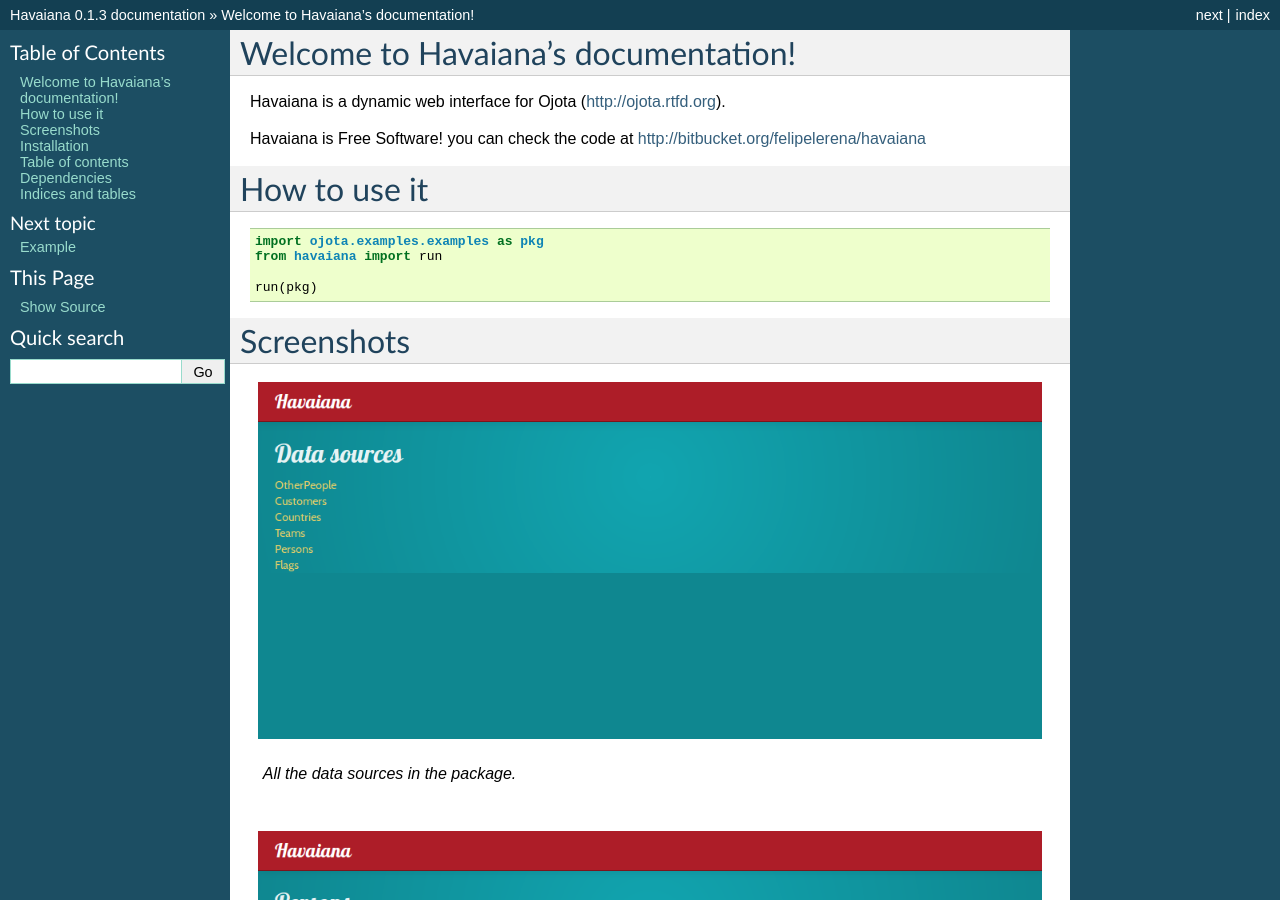
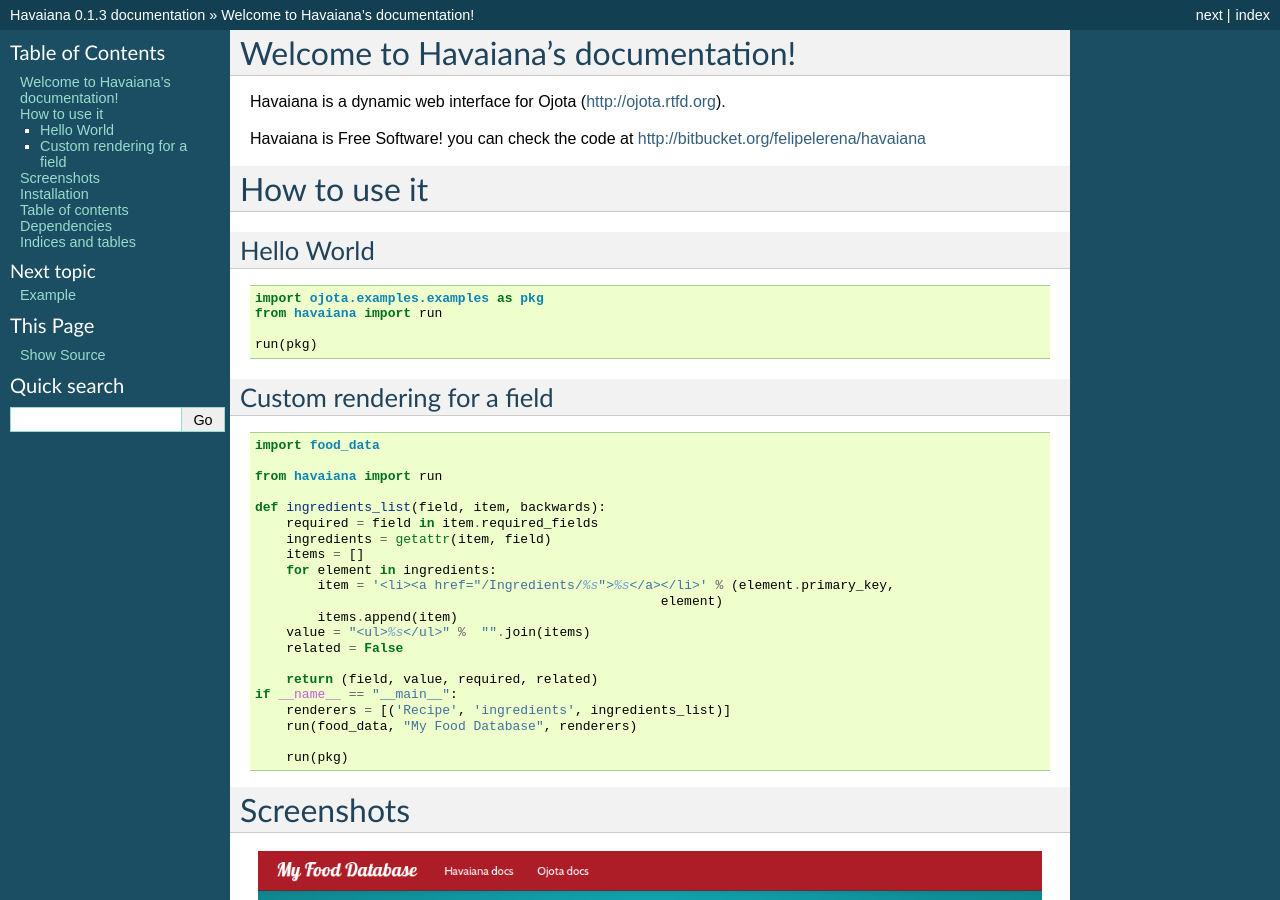
Before and after one commit to felipelerena/havaiana, a Sphinx documentation site: the page built from havaiana/docs/index.rst, in a window 1280 px wide and 900 px high. Built offline with Sphinx 7.4.7, drawn with Linux system fonts in a browser that asks for light colours; some of the changed text lies outside the part shown.

```diff
--- a/havaiana/docs/index.rst
+++ b/havaiana/docs/index.rst
@@ -12,12 +12,43 @@ Havaiana is Free Software! you can check the code at http://bitbucket.org/felipe
 
 How to use it
 =======================
+Hello World
+___________
+
 .. code-block:: python
 
    import ojota.examples.examples as pkg
    from havaiana import run
 
    run(pkg)
+
+Custom rendering for a field
+___________
+
+.. code-block:: python
+
+    import food_data
+
+    from havaiana import run
+
+    def ingredients_list(field, item, backwards):
+        required = field in item.required_fields
+        ingredients = getattr(item, field)
+        items = []
+        for element in ingredients:
+            item = '<li><a href="/Ingredients/%s">%s</a></li>' % (element.primary_key,
+                                                        element)
+            items.append(item)
+        value = "<ul>%s</ul>" %  "".join(items)
+        related = False
+
+        return (field, value, required, related)
+    if __name__ == "__main__":
+        renderers = [('Recipe', 'ingredients', ingredients_list)]
+        run(food_data, "My Food Database", renderers)
+
+        run(pkg)
+
 
 Screenshots
 ===========
@@ -39,6 +70,12 @@ Screenshots
    :width: 800
 
    *An item detail.*
+
+.. figure:: screenshots/4.png
+   :align: center
+   :width: 800
+
+   *A view with custom rendering.*
 
 Installation
 ============
```
Also changed, not shown: havaiana/__init__.py (+8 -0 lines), havaiana/docs/screenshots/1.png, havaiana/docs/screenshots/2.png, havaiana/docs/screenshots/3.png, havaiana/docs/screenshots/4.png (added), 10 other files.
